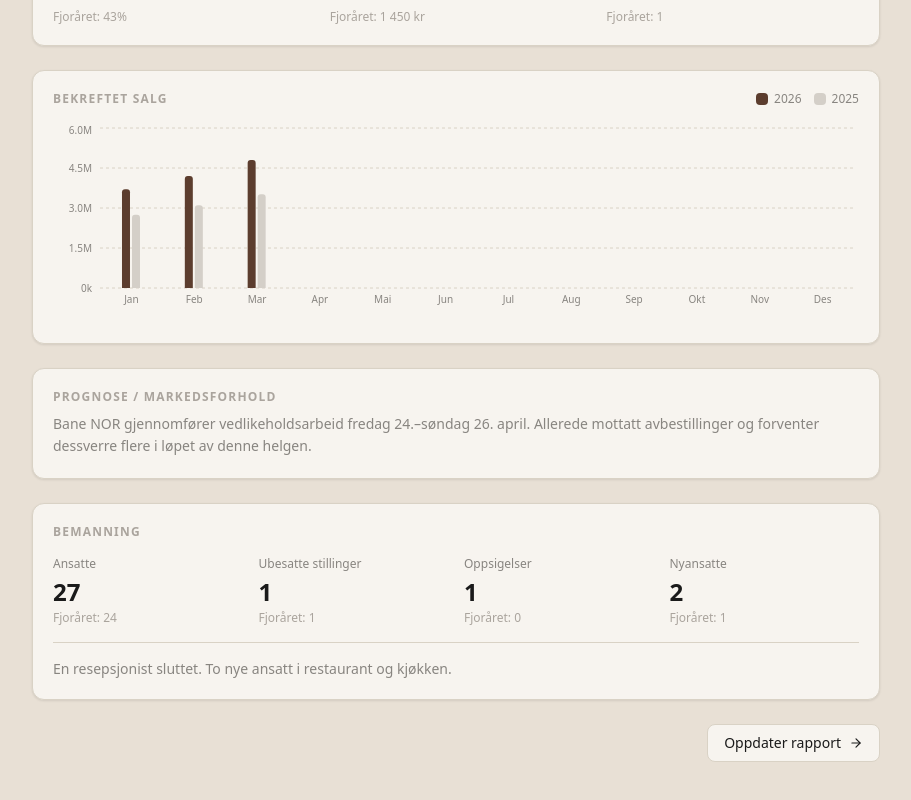
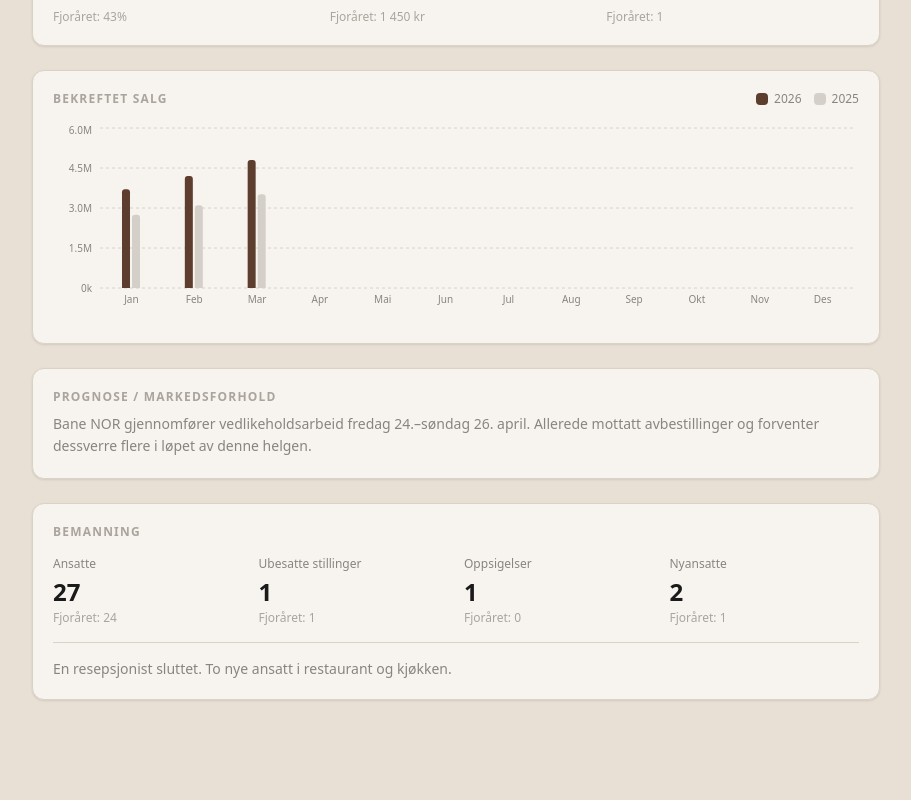
Before and after one commit to olderbakk/finse-report, a Next.js app: page / in a window 1280 px wide. Shown: the part 950-1750 px from the top of the page, without its empty margins (184-1095 px from the left). Built offline with nearby package versions, Linux system fonts and the light colour scheme.

Commit message:
Remove 'Oppdater rapport' footer button
Co-Authored-By: Claude Sonnet 4.6 <noreply@anthropic.com>

```diff
--- a/src/app/page.tsx
+++ b/src/app/page.tsx
@@ -396,21 +396,7 @@ export default function Dashboard() {
           <CommentCard title="Eventuelt" text={current.misc} />
         )}
 
-        {/* ── Footer CTA ───────────────────────────────────────────────── */}
-        <div className="flex justify-end pb-8">
-          <Link
-            href={`/input?year=${selected.year}&month=${selected.month}`}
-            className="flex items-center gap-2 text-sm px-4 py-2 font-medium transition-opacity hover:opacity-70"
-            style={{
-              border: "1px solid var(--color-border)",
-              background: "var(--color-surface)",
-              color: "var(--color-text)",
-              borderRadius: "var(--radius-md)",
-            }}
-          >
-            Oppdater rapport <ArrowRight size={14} />
-          </Link>
-        </div>
+        <div className="pb-8" />
       </main>
     </div>
   );
```
